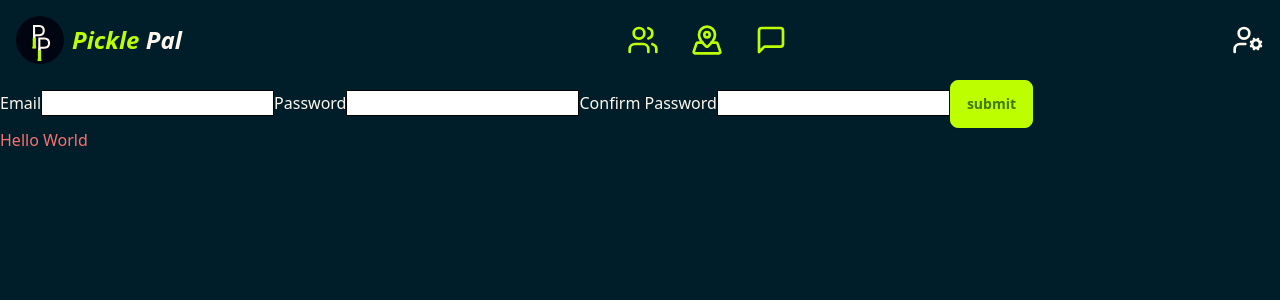
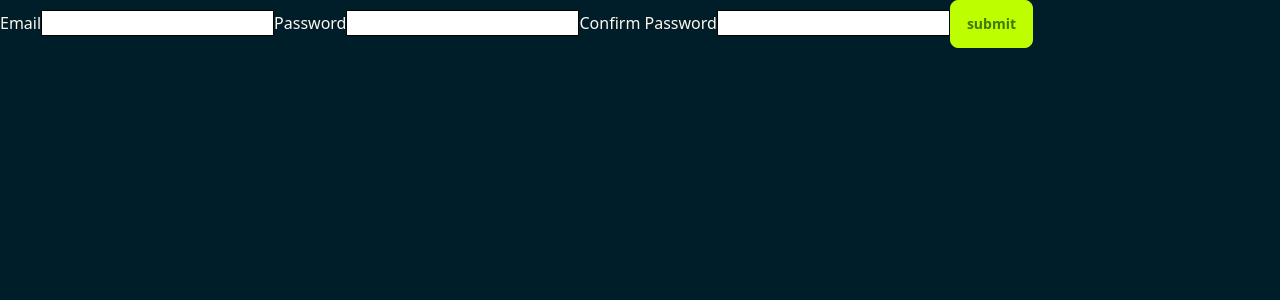
Before and after one commit to kepsteen/pickle-pal, a React (Vite) app in the folder Frontend/: page /auth/login in a window 1280 px wide. Shown: the top 300 px of the page. Built offline with nearby package versions, Linux system fonts and the light colour scheme; no server answers.

Commit message:
fix Outlet

```diff
--- a/Frontend/src/App.tsx
+++ b/Frontend/src/App.tsx
@@ -1,13 +1,9 @@
 import { Outlet } from "react-router";
-
-import GlobalHeader from "./components/Header/GlobalHeader/GlobalHeader";
 
 function App() {
 	return (
 		<>
-			<GlobalHeader />
 			<Outlet />
-			<h1 className="text-red-400">Hello World</h1>
 		</>
 	);
 }
```
